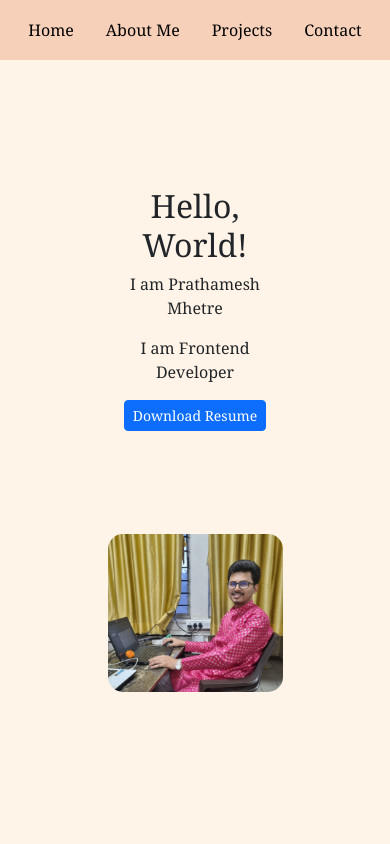
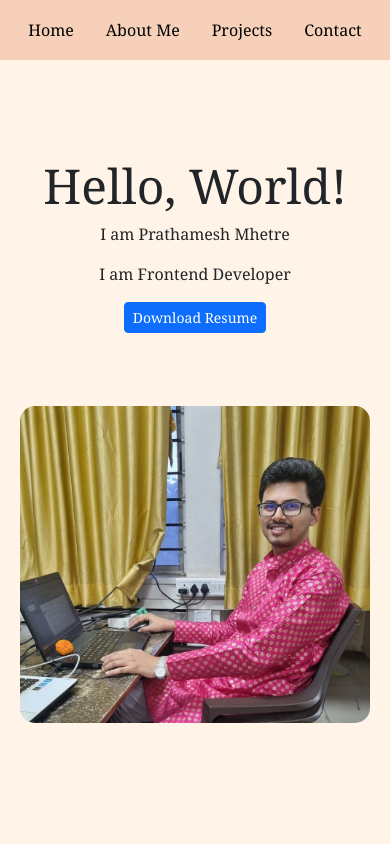
Before and after one commit to prathamesh2503/Prathamesh-Mhetre, a React (Vite) app: page / in a window 390 px wide. Shown: the top 844 px of the page. Built offline with nearby package versions, Linux system fonts and the light colour scheme.

Commit message:
hero section made responsive with media query for image

```diff
--- a/src/styles/index.css
+++ b/src/styles/index.css
@@ -1,3 +1,6 @@
+html, body {
+  overflow-x: hidden;
+}
 body{
   font-family:Cambria, Cochin, Georgia, Times, 'Times New Roman', serif;
   background-color: rgb(255, 244, 231);
@@ -164,13 +167,13 @@ border-radius: 15px;
   height: 100%;
 }
 .hero-container-child-text h1{
-  font-size: 2rem;
+  font-size: 3rem;
 }
 .hero-container-child-text p{
   font-size: 1rem;
 }
 .hero-container-child-text, .hero-container-child-image {
-  width: 50%;
+  width: 100%;
 }
 
 .hero-container-child-image img{
```
